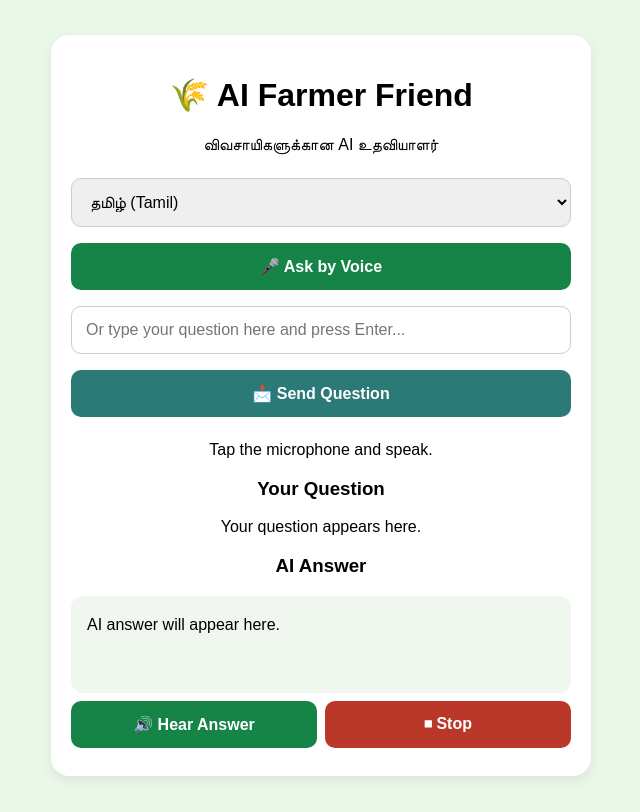
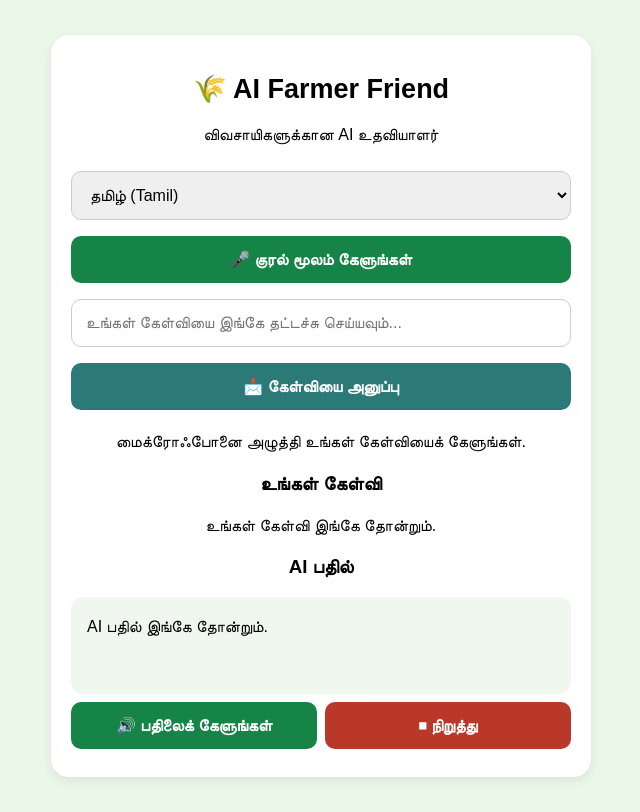
Before and after one commit to fiservmsr/FarmerGuide-app, a Flask app: page / in a window 1280 px wide. Shown: the whole page, without its empty margins (319-959 px from the left). Before the commit the page ends 778 px from the top, so only its background shows below. Run offline with Flask 3, Linux system fonts and the light colour scheme.

Commit message:
Refactor index.html for localization improvements
Updated HTML structure and translations for better localization support.

```diff
--- a/templates/index.html
+++ b/templates/index.html
@@ -1,9 +1,12 @@
+
 <!DOCTYPE html>
 <html lang="ta">
 <head>
 <meta charset="UTF-8">
 <meta name="viewport" content="width=device-width, initial-scale=1.0">
-<title>AI Farmer Friend </title>
+
+<title>AI Farmer Friend</title>
+
 <style>
 body {
   font-family: Arial, sans-serif;
@@ -12,6 +15,7 @@ body {
   padding: 15px;
   margin: 0;
 }
+
 .container {
   max-width: 500px;
   margin: 20px auto;
@@ -20,6 +24,15 @@ body {
   border-radius: 18px;
   box-shadow: 0 4px 12px rgba(0,0,0,0.08);
 }
+
+h1 {
+  font-size: 27px;
+}
+
+p {
+  line-height: 1.5;
+}
+
 button, select, input {
   padding: 14px;
   margin: 8px 0;
@@ -28,9 +41,11 @@ button, select, input {
   width: 100%;
   box-sizing: border-box;
 }
+
 select, input {
   border: 1px solid #ccc;
 }
+
 button {
   background: #168447;
   color: white;
@@ -38,286 +53,678 @@ button {
   cursor: pointer;
   font-weight: bold;
 }
+
+button:disabled {
+  opacity: 0.6;
+  cursor: not-allowed;
+}
+
 #answer {
   background: #f0f7ef;
   padding: 16px;
   border-radius: 12px;
   min-height: 65px;
   text-align: left;
-  line-height: 1.6;
+  line-height: 1.8;
   white-space: pre-line;
+  overflow-wrap: anywhere;
 }
+
 .audio-row {
   display: flex;
   gap: 8px;
 }
+
+.audio-row button {
+  flex: 1;
+}
+
+#status {
+  margin-top: 12px;
+  min-height: 24px;
+}
+
+@media (max-width: 400px) {
+  .container {
+    padding: 15px;
+  }
+
+  h1 {
+    font-size: 24px;
+  }
+
+  button, select, input {
+    font-size: 15px;
+  }
+}
 </style>
 </head>
+
 <body>
 
 <div class="container">
-  <h1>🌾 AI Farmer Friend </h1>
-  <p>விவசாயிகளுக்கான AI உதவியாளர்</p>
 
+  <h1>🌾 AI Farmer Friend</h1>
+
+  <p id="subtitle">விவசாயிகளுக்கான AI உதவியாளர்</p>
+
+  <!-- Language Selection -->
   <select id="language" onchange="onLanguageChange()">
+
     <option value="ta-IN">தமிழ் (Tamil)</option>
+
     <option value="en-IN">English</option>
+
   </select>
 
-  <button type="button" onclick="startListening()">🎤 Ask by Voice</button>
+  <!-- Voice Input -->
+  <button type="button" onclick="startListening()">
+    🎤 <span id="voiceButton">குரல் மூலம் கேளுங்கள்</span>
+  </button>
 
+  <!-- Text Input -->
   <input
     type="text"
     id="textInput"
-    placeholder="Or type your question here and press Enter..."
-    onkeydown="if (event.key === 'Enter') askFromText()"
+    placeholder="உங்கள் கேள்வியை இங்கே தட்டச்சு செய்யவும்..."
+    onkeydown="if(event.key === 'Enter') askFromText()"
   />
-  <button type="button" onclick="askFromText()" style="background:#2b7a78;">📩 Send Question</button>
 
-  <p id="status">Tap the microphone and speak.</p>
+  <!-- Send Question -->
+  <button
+    type="button"
+    onclick="askFromText()"
+    style="background:#2b7a78;"
+  >
+    📩 <span id="sendButton">கேள்வியை அனுப்பு</span>
+  </button>
 
-  <h3>Your Question</h3>
-  <p id="question">Your question appears here.</p>
+  <!-- Status -->
+  <p id="status">
+    மைக்ரோஃபோனை அழுத்தி உங்கள் கேள்வியைக் கேளுங்கள்.
+  </p>
 
-  <h3>AI Answer</h3>
-  <div id="answer">AI answer will appear here.</div>
+  <!-- Question -->
+  <h3 id="questionTitle">உங்கள் கேள்வி</h3>
 
-  <div class="audio-row">
-    <button type="button" onclick="speakAnswer()">🔊 Hear Answer</button>
-    <button type="button" onclick="stopSpeaking()" style="background:#b93829;">⏹ Stop</button>
-  </div>
+  <p id="question">உங்கள் கேள்வி இங்கே தோன்றும்.</p>
+
+  <!-- AI Answer -->
+  <h3 id="answerTitle">AI பதில்</h3>
+
+  <div id="answer">
+    AI பதில் இங்கே தோன்றும்.
   </div>
 
-<script>
-let answerText = "";
-let recognition;
-let latestAnswerText = "";
-let currentSarvamAudio = null;
-const SpeechRecognition =
-  window.SpeechRecognition || window.webkitSpeechRecognition;
+  <!-- Audio Controls -->
+  <div class="audio-row">
+
+    <button type="button" onclick="speakAnswer()">
+      🔊 <span id="hearButton">பதிலைக் கேளுங்கள்</span>
+    </button>
+
+    <button
+      type="button"
+      onclick="stopSpeaking()"
+      style="background:#b93829;"
+    >
+      ⏹ <span id="stopButton">நிறுத்து</span>
+    </button>
+
+  </div>
+
+</div>
 
 
+<script>
+
+let answerText = "";
+let latestAnswerText = "";
+let recognition = null;
+let currentSarvamAudio = null;
+
+const SpeechRecognition =
+  window.SpeechRecognition ||
+  window.webkitSpeechRecognition;
 
 
+// ------------------------------------
+// LANGUAGE TRANSLATIONS
+// ------------------------------------
 
-// Warm up voices list early on browsers that load voices asynchronously
-if ("speechSynthesis" in window) {
-  window.speechSynthesis.getVoices();
-  window.speechSynthesis.addEventListener("voiceschanged", () => {
-    window.speechSynthesis.getVoices();
-  });
+const translations = {
+
+  "ta-IN": {
+
+    subtitle: "விவசாயிகளுக்கான AI உதவியாளர்",
+
+    voiceButton: "குரல் மூலம் கேளுங்கள்",
+
+    placeholder: "உங்கள் கேள்வியை இங்கே தட்டச்சு செய்யவும்...",
+
+    sendButton: "கேள்வியை அனுப்பு",
+
+    initialStatus: "மைக்ரோஃபோனை அழுத்தி உங்கள் கேள்வியைக் கேளுங்கள்.",
+
+    listening: "கேட்கிறது... இப்போது உங்கள் கேள்வியைக் கூறுங்கள்.",
+
+    questionTitle: "உங்கள் கேள்வி",
+
+    questionDefault: "உங்கள் கேள்வி இங்கே தோன்றும்.",
+
+    answerTitle: "AI பதில்",
+
+    answerDefault: "AI பதில் இங்கே தோன்றும்.",
+
+    hearButton: "பதிலைக் கேளுங்கள்",
+
+    stopButton: "நிறுத்து",
+
+    connecting: "AI சேவையுடன் இணைக்கப்படுகிறது...",
+
+    waiting: "தயவுசெய்து காத்திருக்கவும்...",
+
+    success: "பதில் வெற்றிகரமாக கிடைத்தது!",
+
+    emptyQuestion: "தயவுசெய்து உங்கள் கேள்வியை உள்ளிடவும்.",
+
+    noAnswer: "முதலில் ஒரு கேள்வியைக் கேளுங்கள்.",
+
+    emptyAnswer: "AI பதில் கிடைக்கவில்லை.",
+
+    serverError: "சேவையகத்தில் பிழை ஏற்பட்டுள்ளது.",
+
+    unableAnswer: "மன்னிக்கவும், பதிலைப் பெற முடியவில்லை.",
+
+    microphoneError: "மைக்ரோஃபோன் பிழை: ",
+
+    chromeError: "குரல் உள்ளீட்டிற்கு Google Chrome உலாவியைப் பயன்படுத்தவும்.",
+
+    speechError: "குரல் உருவாக்குவதில் பிழை: ",
+
+    audioError: "உருவாக்கப்பட்ட ஒலியை இயக்க முடியவில்லை."
+
+  },
+
+
+  "en-IN": {
+
+    subtitle: "AI Assistant for Farmers",
+
+    voiceButton: "Ask by Voice",
+
+    placeholder: "Or type your question here and press Enter...",
+
+    sendButton: "Send Question",
+
+    initialStatus: "Tap the microphone and speak.",
+
+    listening: "Listening... Speak now.",
+
+    questionTitle: "Your Question",
+
+    questionDefault: "Your question appears here.",
+
+    answerTitle: "AI Answer",
+
+    answerDefault: "AI answer will appear here.",
+
+    hearButton: "Hear Answer",
+
+    stopButton: "Stop",
+
+    connecting: "Connecting to AI...",
+
+    waiting: "Please wait...",
+
+    success: "Answer received successfully!",
+
+    emptyQuestion: "Please type your question.",
+
+    noAnswer: "Please ask a question first.",
+
+    emptyAnswer: "AI returned an empty answer.",
+
+    serverError: "Server error.",
+
+    unableAnswer: "Sorry, unable to get an answer.",
+
+    microphoneError: "Microphone error: ",
+
+    chromeError: "Please use Google Chrome for voice input.",
+
+    speechError: "Speech generation error: ",
+
+    audioError: "Unable to play the generated audio."
+
   }
 
+};
+
+
+// ------------------------------------
+// GET SELECTED LANGUAGE
+// ------------------------------------
+
 function getSelectedLanguage() {
-  const select = document.getElementById("language");
-  return (select && select.value) || "ta-IN";
+
+  return document.getElementById("language").value;
+
 }
 
+
+// ------------------------------------
+// UPDATE ALL SCREEN TEXT
+// ------------------------------------
+
 function onLanguageChange() {
+
   const langCode = getSelectedLanguage();
-  document.documentElement.lang = langCode.split("-")[0] || "ta";
-  stopSpeaking();
+
+  const t = translations[langCode];
+
+  document.documentElement.lang =
+    langCode.split("-")[0];
+
+  document.getElementById("subtitle").textContent =
+    t.subtitle;
+
+  document.getElementById("voiceButton").textContent =
+    t.voiceButton;
+
+  document.getElementById("textInput").placeholder =
+    t.placeholder;
+
+  document.getElementById("sendButton").textContent =
+    t.sendButton;
+
+  document.getElementById("questionTitle").textContent =
+    t.questionTitle;
+
+  document.getElementById("answerTitle").textContent =
+    t.answerTitle;
+
+  document.getElementById("hearButton").textContent =
+    t.hearButton;
+
+  document.getElementById("stopButton").textContent =
+    t.stopButton;
+
+  document.getElementById("status").textContent =
+    t.initialStatus;
+
+  document.getElementById("question").textContent =
+    t.questionDefault;
+
+  // Change placeholder answer only if no answer exists
+  if (!latestAnswerText) {
+
+    document.getElementById("answer").textContent =
+      t.answerDefault;
+
   }
 
-function pickVoiceForLang(langCode) {
-  if (!("speechSynthesis" in window)) return null;
-  const voices = window.speechSynthesis.getVoices() || [];
-  if (!voices.length) return null;
+  // Stop audio when language changes
+  stopSpeaking();
 
-  const target = (langCode || "ta-IN").toLowerCase();
-  const baseLang = target.split("-")[0];
-
-  // 1. Exact locale match (e.g., ta-IN, en-IN)
-  let match = voices.find(v => (v.lang || "").toLowerCase() === target);
-  if (match) return match;
-
-  // 2. Same language code match (e.g., ta, en)
-  match = voices.find(v => {
-    const vLang = (v.lang || "").toLowerCase();
-    return vLang === baseLang || vLang.startsWith(baseLang + "-");
-  });
-  if (match) return match;
-
-  // 3. Fallback to any English voice when English is selected
-  if (baseLang === "en") {
-    match = voices.find(v => (v.lang || "").toLowerCase().startsWith("en"));
-    if (match) return match;
 }
 
-  return null;
+
+// ------------------------------------
+// VOICE INPUT
+// ------------------------------------
+
+function startListening() {
+
+  const t = translations[getSelectedLanguage()];
+
+  if (!SpeechRecognition) {
+
+    alert(t.chromeError);
+
+    return;
+
   }
 
-function startListening() {
-  if (!SpeechRecognition) {
-    alert("Please use Google Chrome for voice input.");
-    return;
+  if (recognition) {
+
+    recognition.abort();
+
   }
 
   const langCode = getSelectedLanguage();
+
   recognition = new SpeechRecognition();
+
   recognition.lang = langCode;
+
   recognition.continuous = false;
+
   recognition.interimResults = false;
 
   document.getElementById("status").textContent =
-    "Listening... Speak now.";
+    t.listening;
 
   recognition.onresult = function(event) {
-    const spokenText = event.results[0][0].transcript;
-    document.getElementById("textInput").value = spokenText;
+
+    const spokenText =
+      event.results[0][0].transcript;
+
+    document.getElementById("textInput").value =
+      spokenText;
+
     sendQuestion(spokenText);
+
   };
 
+
   recognition.onerror = function(event) {
+
     document.getElementById("status").textContent =
-      "Microphone error: " + event.error;
+      t.microphoneError + event.error;
+
   };
 
+
   recognition.start();
+
 }
 
+
+// ------------------------------------
+// TEXT INPUT
+// ------------------------------------
+
 function askFromText() {
-  const question = document.getElementById("textInput").value.trim();
+
+  const question =
+    document.getElementById("textInput").value.trim();
+
+  const t = translations[getSelectedLanguage()];
 
   if (!question) {
-    alert("Please type your question.");
+
+    alert(t.emptyQuestion);
+
     return;
+
   }
 
   sendQuestion(question);
+
 }
+
+
+// ------------------------------------
+// SEND QUESTION TO GROQ AI
+// ------------------------------------
 
 async function sendQuestion(questionText) {
 
   stopSpeaking();
+
   answerText = "";
+
   latestAnswerText = "";
 
-  const status = document.getElementById("status");
-  const answer = document.getElementById("answer");
   const langCode = getSelectedLanguage();
 
-  document.getElementById("question").textContent = questionText;
-  status.textContent = "Connecting to AI...";
-  answer.textContent = "Please wait...";
+  const t = translations[langCode];
+
+  const status =
+    document.getElementById("status");
+
+  const answer =
+    document.getElementById("answer");
+
+  document.getElementById("question").textContent =
+    questionText;
+
+  status.textContent = t.connecting;
+
+  answer.textContent = t.waiting;
+
 
   try {
+
     const response = await fetch("/ask", {
+
       method: "POST",
+
       headers: {
+
         "Content-Type": "application/json"
+
       },
+
       body: JSON.stringify({
+
         question: questionText,
+
         language: langCode
+
       })
+
     });
+
 
     const data = await response.json();
 
+
     if (!response.ok) {
-      throw new Error(data.error || data.answer || "Server error");
-    }
 
-    answerText = data.answer;
-    latestAnswerText = data.answer;
+      throw new Error(
+        data.error || data.answer || t.serverError
+      );
 
-    if (!answerText) {
-      throw new Error("AI returned an empty answer.");
-    }
-
-    answer.textContent = answerText;
-    status.textContent = "Answer received successfully!";
-
-    speakAnswer(langCode);
-
-  } catch (error) {
-    answer.textContent = "Sorry, unable to get an answer.";
-    status.textContent = "Error: " + error.message;
-  }
     }
 
 
+    answerText = data.answer;
+
+    latestAnswerText = data.answer;
+
+
+    if (!answerText) {
+
+      throw new Error(t.emptyAnswer);
+
+    }
+
+
+    answer.textContent = answerText;
+
+    status.textContent = t.success;
+
+
+    // Automatically read the AI answer
+    speakAnswer(langCode);
+
+
+  }
+
+  catch (error) {
+
+    answer.textContent = t.unableAnswer;
+
+    status.textContent =
+      "Error: " + error.message;
+
+  }
+
+}
+
+
+// ------------------------------------
+// SARVAM TEXT TO SPEECH
+// ------------------------------------
+
 async function speakAnswer(langCode) {
+
+  const selectedLanguage =
+    langCode || getSelectedLanguage();
+
+  const t = translations[selectedLanguage];
+
   try {
+
     const text = latestAnswerText;
 
     if (!text) {
-            alert("Please ask a question first.");
+
+      alert(t.noAnswer);
+
       return;
+
     }
 
     stopSpeaking();
 
+
     const response = await fetch("/speak", {
+
       method: "POST",
+
       headers: {
+
         "Content-Type": "application/json"
+
       },
+
       body: JSON.stringify({
+
         text: text,
-                language: langCode || getSelectedLanguage()
+
+        language: selectedLanguage
+
       })
+
     });
+
 
     const data = await response.json();
 
+
     if (!response.ok) {
-            throw new Error(data.error || "Speech generation failed");
+
+      throw new Error(
+        data.error || t.speechError
+      );
+
     }
 
+
+    if (!data.audio) {
+
+      throw new Error(t.audioError);
+
+    }
+
+
     const binary = atob(data.audio);
+
     const bytes = new Uint8Array(binary.length);
 
+
     for (let i = 0; i < binary.length; i++) {
+
       bytes[i] = binary.charCodeAt(i);
+
     }
 
+
     const audioBlob = new Blob(
+
       [bytes],
+
       { type: data.mime_type || "audio/mpeg" }
+
     );
 
-        const audioUrl = URL.createObjectURL(audioBlob);
+
+    const audioUrl =
+      URL.createObjectURL(audioBlob);
+
 
     currentSarvamAudio = new Audio(audioUrl);
 
-        currentSarvamAudio.onended = () => {
+
+    currentSarvamAudio.onended = function() {
+
       URL.revokeObjectURL(audioUrl);
+
       currentSarvamAudio = null;
+
     };
 
-        currentSarvamAudio.onerror = () => {
+
+    currentSarvamAudio.onerror = function() {
+
       URL.revokeObjectURL(audioUrl);
+
       currentSarvamAudio = null;
-            alert("Unable to play the generated audio.");
+
+      alert(t.audioError);
+
     };
+
 
     await currentSarvamAudio.play();
 
-    } catch (error) {
-        console.error("Sarvam speech error:", error);
-        alert("Speech error: " + error.message);
-    }
+
   }
 
+  catch (error) {
+
+    console.error("Sarvam speech error:", error);
+
+    alert(t.speechError + error.message);
+
+  }
+
+}
+
+
+// ------------------------------------
+// STOP AUDIO
+// ------------------------------------
+
 function stopSpeaking() {
+
   if (currentSarvamAudio) {
+
+    const audioUrl = currentSarvamAudio.src;
+
     currentSarvamAudio.pause();
 
-        if (currentSarvamAudio.src) {
-            URL.revokeObjectURL(currentSarvamAudio.src);
+    currentSarvamAudio.currentTime = 0;
+
+    currentSarvamAudio = null;
+
+    if (audioUrl.startsWith("blob:")) {
+
+      URL.revokeObjectURL(audioUrl);
+
     }
 
-        currentSarvamAudio = null;
   }
 
+
   if ("speechSynthesis" in window) {
+
     window.speechSynthesis.cancel();
-    }
+
   }
 
+}
+
+
+// ------------------------------------
+// INITIALIZE APPLICATION
+// ------------------------------------
+
 onLanguageChange();
+
 </script>
 
 </body>
```
Lines whose indentation alone changed are shown as unchanged.
